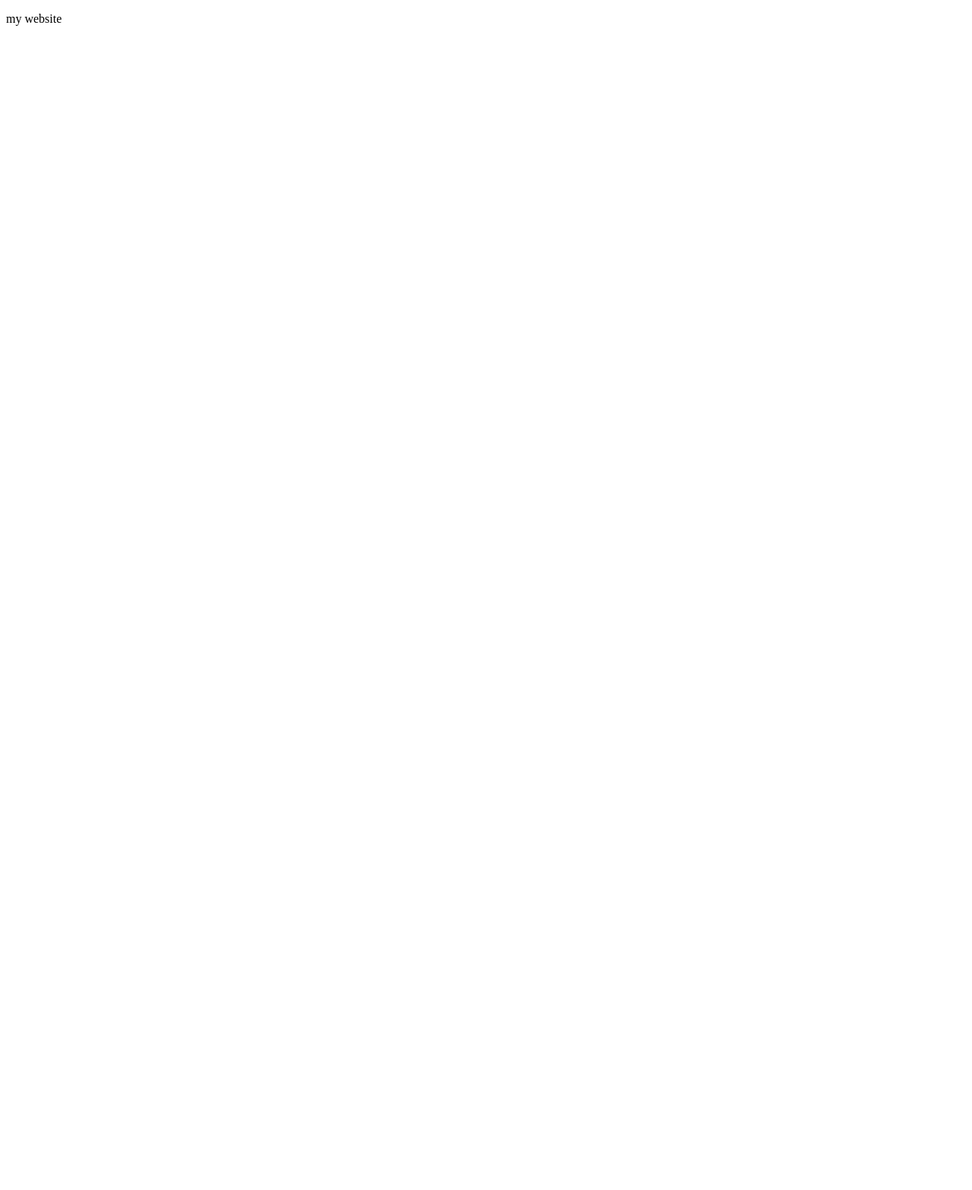
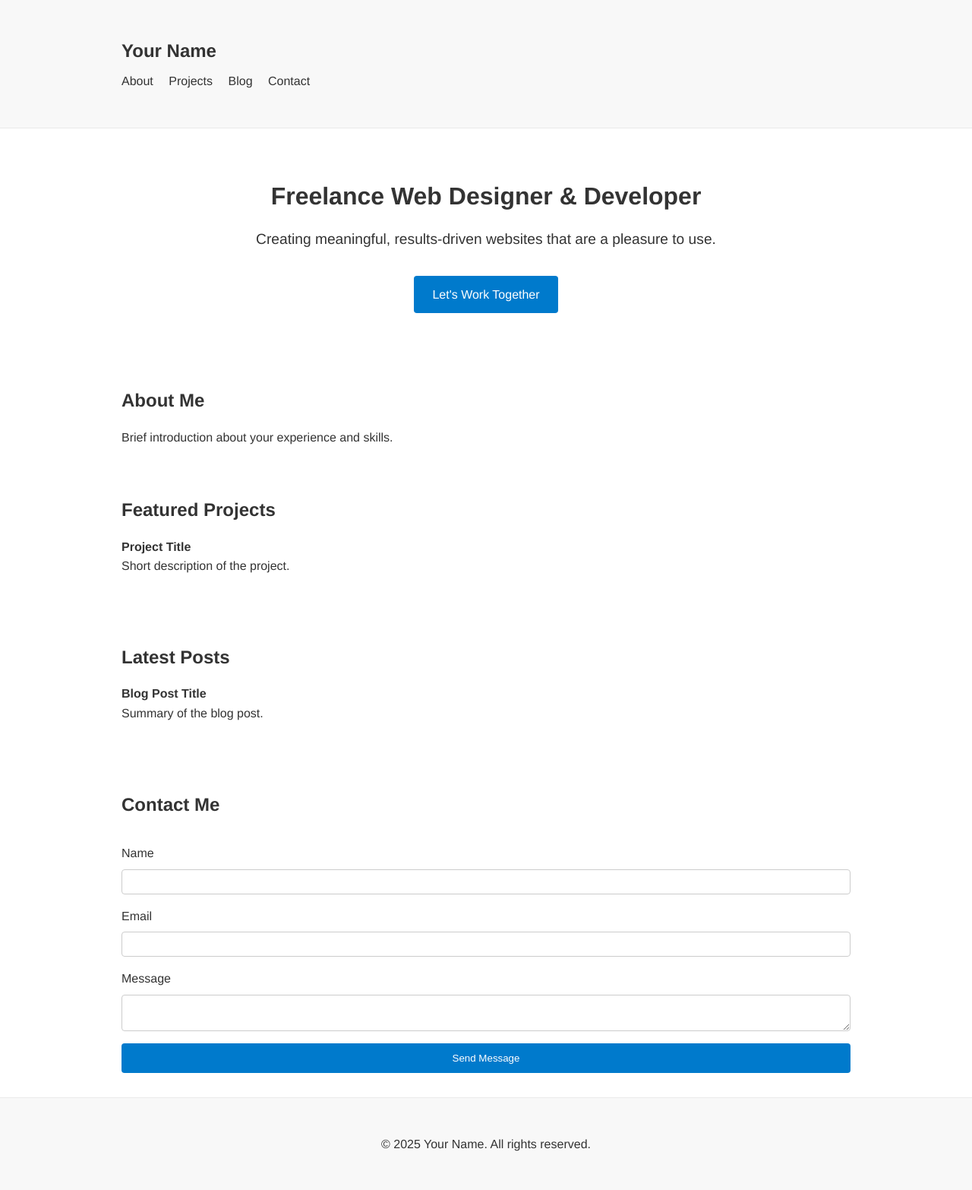
Before and after one commit to am-kh5/repoformywebsite, a plain HTML site: page index.html in a window 1280 px wide. Shown: the whole page at 76% size. Before the commit the page ends 800 px from the top, so only its background shows below. Drawn offline with Linux system fonts and the light colour scheme.

Commit message:
Update index.html

```diff
--- a/index.html
+++ b/index.html
@@ -1,11 +1,213 @@
 <!DOCTYPE html>
 <html lang="en">
 <head>
-    <meta charset="UTF-8">
-    <meta name="viewport" content="width=device-width, initial-scale=1.0">
-    <title>Document</title>
+  <meta charset="UTF-8" />
+  <meta name="viewport" content="width=device-width, initial-scale=1.0"/>
+  <title>Your Name – Web Designer & Developer</title>
+  <style>
+    /* Reset and base styles */
+    * {
+      margin: 0;
+      padding: 0;
+      box-sizing: border-box;
+    }
+
+    body {
+      font-family: 'Helvetica Neue', sans-serif;
+      line-height: 1.6;
+      color: #333;
+      background-color: #fff;
+    }
+
+    .container {
+      width: 90%;
+      max-width: 960px;
+      margin: 0 auto;
+      padding: 2rem 0;
+    }
+
+    /* Header */
+    header {
+      background-color: #f8f8f8;
+      padding: 1rem 0;
+      border-bottom: 1px solid #eaeaea;
+    }
+
+    header h1 {
+      font-size: 1.5rem;
+    }
+
+    nav {
+      margin-top: 0.5rem;
+    }
+
+    nav a {
+      margin-right: 1rem;
+      text-decoration: none;
+      color: #333;
+    }
+
+    nav a:hover {
+      text-decoration: underline;
+    }
+
+    /* Hero Section */
+    #hero {
+      text-align: center;
+      padding: 4rem 0;
+    }
+
+    #hero h2 {
+      font-size: 2rem;
+      margin-bottom: 1rem;
+    }
+
+    #hero p {
+      font-size: 1.2rem;
+      margin-bottom: 2rem;
+    }
+
+    .cta-button {
+      display: inline-block;
+      padding: 0.75rem 1.5rem;
+      background-color: #007acc;
+      color: #fff;
+      text-decoration: none;
+      border-radius: 4px;
+    }
+
+    .cta-button:hover {
+      background-color: #005fa3;
+    }
+
+    /* Sections */
+    section {
+      padding: 2rem 0;
+    }
+
+    h3 {
+      font-size: 1.5rem;
+      margin-bottom: 1rem;
+    }
+
+    .project-list,
+    .blog-list {
+      list-style: none;
+    }
+
+    .project-list li,
+    .blog-list li {
+      margin-bottom: 1.5rem;
+    }
+
+    /* Contact Form */
+    form {
+      display: flex;
+      flex-direction: column;
+    }
+
+    form label {
+      margin-top: 1rem;
+      margin-bottom: 0.5rem;
+    }
+
+    form input,
+    form textarea {
+      padding: 0.5rem;
+      border: 1px solid #ccc;
+      border-radius: 4px;
+    }
+
+    form button {
+      margin-top: 1rem;
+      padding: 0.75rem;
+      background-color: #007acc;
+      color: #fff;
+      border: none;
+      border-radius: 4px;
+    }
+
+    form button:hover {
+      background-color: #005fa3;
+    }
+
+    /* Footer */
+    footer {
+      background-color: #f8f8f8;
+      text-align: center;
+      padding: 1rem 0;
+      border-top: 1px solid #eaeaea;
+    }
+  </style>
 </head>
 <body>
-    <p>my website</p>
+  <header>
+    <div class="container">
+      <h1>Your Name</h1>
+      <nav>
+        <a href="#about">About</a>
+        <a href="#projects">Projects</a>
+        <a href="#blog">Blog</a>
+        <a href="#contact">Contact</a>
+      </nav>
+    </div>
+  </header>
+
+  <main>
+    <section id="hero" class="container">
+      <h2>Freelance Web Designer & Developer</h2>
+      <p>Creating meaningful, results-driven websites that are a pleasure to use.</p>
+      <a href="#contact" class="cta-button">Let's Work Together</a>
+    </section>
+
+    <section id="about" class="container">
+      <h3>About Me</h3>
+      <p>Brief introduction about your experience and skills.</p>
+    </section>
+
+    <section id="projects" class="container">
+      <h3>Featured Projects</h3>
+      <ul class="project-list">
+        <li>
+          <h4>Project Title</h4>
+          <p>Short description of the project.</p>
+        </li>
+        <!-- Add more projects as needed -->
+      </ul>
+    </section>
+
+    <section id="blog" class="container">
+      <h3>Latest Posts</h3>
+      <ul class="blog-list">
+        <li>
+          <h4>Blog Post Title</h4>
+          <p>Summary of the blog post.</p>
+        </li>
+        <!-- Add more blog posts as needed -->
+      </ul>
+    </section>
+
+    <section id="contact" class="container">
+      <h3>Contact Me</h3>
+      <form>
+        <label for="name">Name</label>
+        <input type="text" id="name" name="name" required />
+
+        <label for="email">Email</label>
+        <input type="email" id="email" name="email" required />
+
+        <label for="message">Message</label>
+        <textarea id="message" name="message" required></textarea>
+
+        <button type="submit">Send Message</button>
+      </form>
+    </section>
+  </main>
+
+  <footer>
+    <div class="container">
+      <p>&copy; 2025 Your Name. All rights reserved.</p>
+    </div>
+  </footer>
 </body>
 </html>
```
